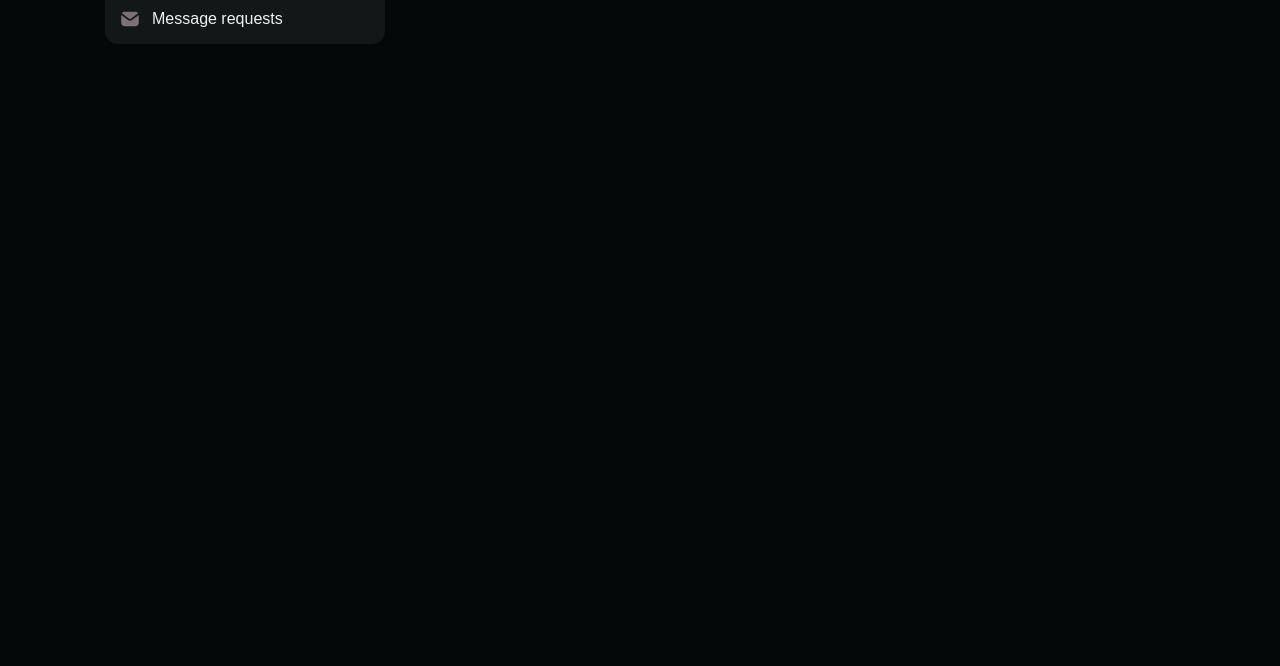
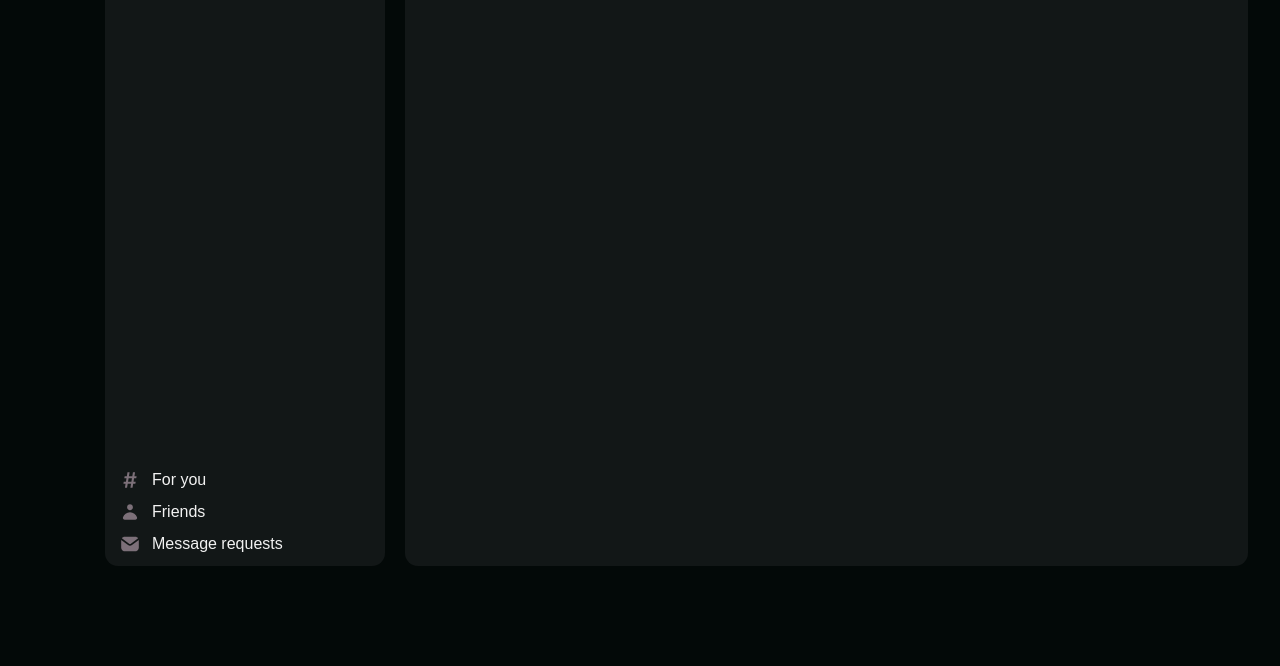
Before and after one commit to echoir-oss/client-web, a plain HTML site: page index.html in a window 1280 px wide. Shown: the part 212-878 px from the top of the page. After the commit the page ends 800 px from the top, so only its background shows below. Drawn offline with Linux system fonts and the light colour scheme; a web font is replaced by a local one.

Commit message:
add: new shit (this is quite ass please ignore while i fix this)

```diff
--- a/index.html
+++ b/index.html
@@ -48,7 +48,7 @@
                             </div>
                             <div class="default-items">
                                 <div class="friend-item">
-                                    <img src="Assets/for-you.svg" alt="Friend profile picture" class="default-tool-icon">
+                                    <img src="Assets/for-you.svg" alt="Friend profile picture" class="default-tool-icon                                                         ">
                                     <div class="friend-item-description">
                                         <p class="friend-name">For you</p>
                                     </div>
@@ -68,6 +68,9 @@
                             </div>
                         </div>
                     </div>
+                    <div class="app-content">
+                        <h1>content </h1>
+                    </div>
                 </div>
             </div>
         </div>
--- a/styles.css
+++ b/styles.css
@@ -9,6 +9,7 @@
     --element-bg: #121717;
     --element-bg-dark: #0C1211;
     --element-hover-bg: #192020;
+    --element-border-end: #19202000;
     --element-border: #363434;
     --accent: #16A085;
 }
@@ -23,6 +24,7 @@
 html, body {
     background-color: var(--app-bg);
     height: 100%;
+    overflow-y: hidden;
 }
 
 .client-wrapper {
@@ -133,6 +135,8 @@ html, body {
 }
 
 .content {
+    display: flex;
+    gap: 20px;
     padding-top: 15px;
     height: 100%;
 }
@@ -145,7 +149,7 @@ html, body {
 .server-sidebar {
     display: flex;
     flex-direction: column;
-    gap: 10px;
+    gap: 15px;
 }
 
 .server-btn {
@@ -170,9 +174,10 @@ html, body {
     gap: 12px;
     border-radius: 13px;
     width: 250px;
+    height: calc(100% - 130px);
+    position: relative;
     padding: 15px;
     background-color: var(--element-bg);
-    height: 100%;
 }
 
 .friend-item {
@@ -202,20 +207,19 @@ html, body {
 }
 
 .default-items {
-    padding-top: 12px;
+    position: absolute;
+    bottom: 0;
+    width: 100%;
+    padding-bottom: 12px;
     display: flex;
     flex-direction: column;
     gap: 12px;
-    position: relative;
 }
 
-
-.default-items::before {
-    content: "";
-    position: absolute;
-    top: 0;
-    left: 0;
-    height: 1px;
+.app-content {
+    background-color: var(--element-bg);
     width: 100%;
-    background: linear-gradient(to right, var(--element-hover-bg), var(--element-border), var(--element-hover-bg));
-  }
+    height: calc(100% - 130px);
+    border-radius: 13px;
+    padding: 15px 25px;
+}
```
